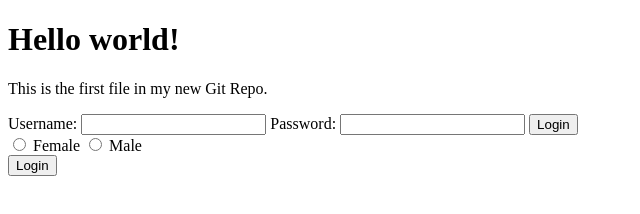
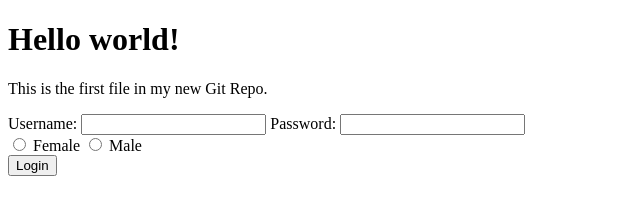
Before and after one commit to kamna-hub/firstone, a plain HTML site: page index.html in a window 1280 px wide. Shown: the whole page, without its empty margins (0-640 px from the left). Drawn offline with Linux system fonts and the light colour scheme.

Commit message:
Update index.html

```diff
--- a/index.html
+++ b/index.html
@@ -9,7 +9,7 @@
 <p>This is the first file in my new Git Repo.</p>
  Username: <input type="text" name="Username">
  Password: <input type="text" name="pwd">
- <input type="submit" name="login" value="Login">
+
  <br/>
  <input type="radio" value="female"> Female
  <input type="radio" value="male"> Male
```
